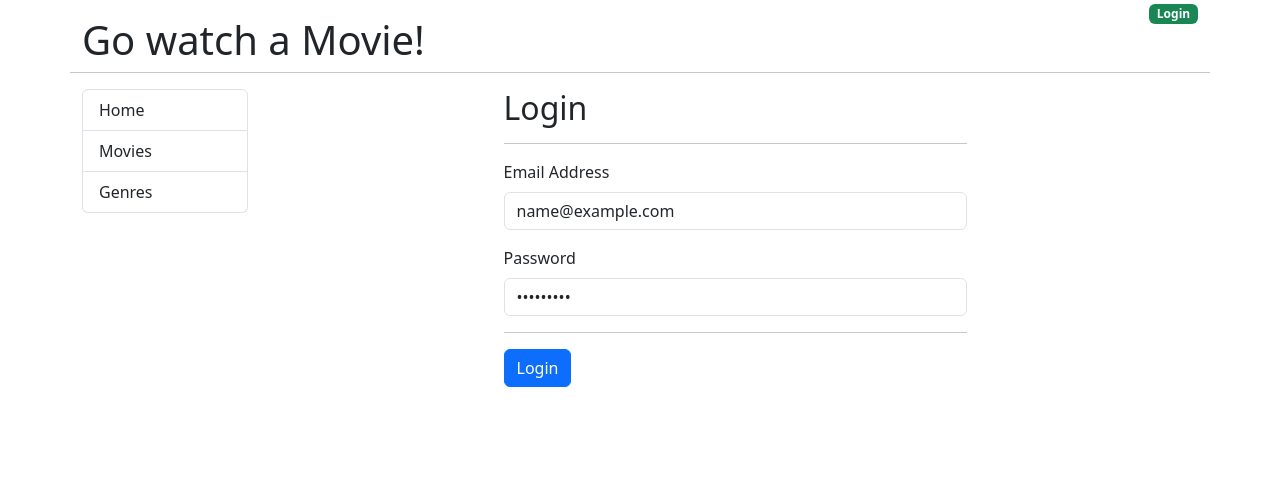
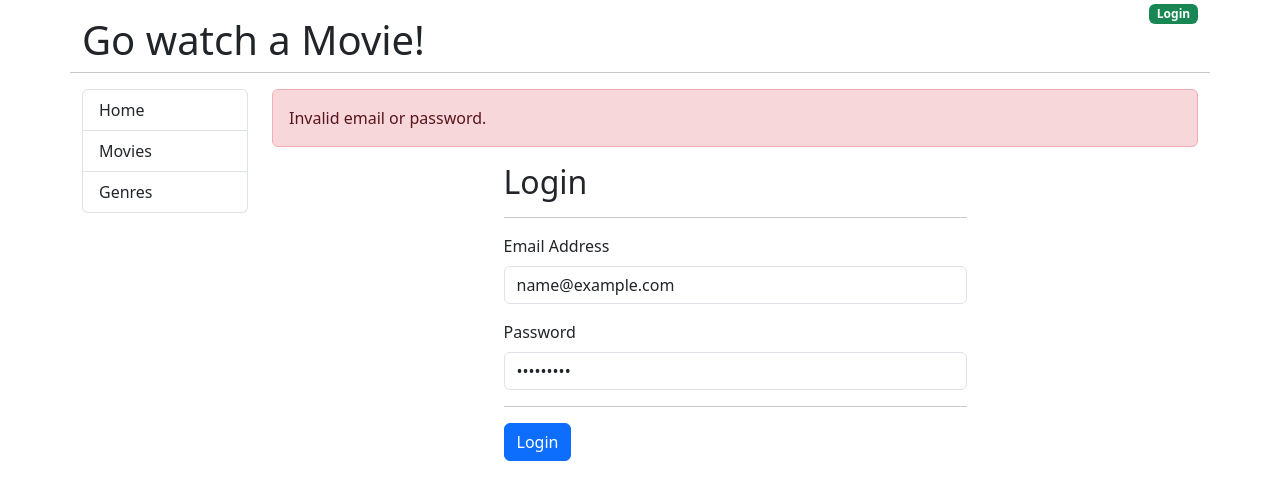
Before and after one commit to Louis-Gil/playground, a React (Create React App) app in the folder go_guide/movie/movies-front/: page /login in a window 1280 px wide. Both pictures are taken after typing "name@example.com", "Sample123" into the empty fields and a click on the input "Login". Shown: the top 500 px of the page. Built offline with nearby package versions, Linux system fonts and the light colour scheme.

Commit message:
feat : Add alert component and navigator from login

```diff
--- a/go_guide/movie/movies-front/src/App.js
+++ b/go_guide/movie/movies-front/src/App.js
@@ -1,8 +1,11 @@
 import { useState } from 'react';
 import { Link, Outlet } from 'react-router-dom';
+import Alert from './components/Alert';
 
 function App() {
 	const [jwtToken, setJwtToken] = useState('');
+	const [alertMessage, setAlertMessage] = useState('');
+	const [alertClassName, setAlertClassName] = useState('d-none');
 
 	return (
 		<div className="container">
@@ -69,7 +72,15 @@
 					</nav>
 				</div>
 				<div className="col-md-10">
-					<Outlet context={{ jwtToken, setJwtToken }} />
+					<Alert message={alertMessage} className={alertClassName} />
+					<Outlet
+						context={{
+							jwtToken,
+							setJwtToken,
+							setAlertClassName,
+							setAlertMessage,
+						}}
+					/>
 				</div>
 			</div>
 		</div>
--- /dev/null
+++ b/go_guide/movie/movies-front/src/components/Alert.js
@@ -0,0 +1,9 @@
+const Alert = (props) => {
+	return (
+		<div className={'alert ' + props.className} role="alert">
+			{props.message}
+		</div>
+	);
+};
+
+export default Alert;
--- a/go_guide/movie/movies-front/src/components/Login.js
+++ b/go_guide/movie/movies-front/src/components/Login.js
@@ -1,5 +1,5 @@
 import { useState } from 'react';
-import { useOutletContext } from 'react-router-dom';
+import { useNavigate, useOutletContext } from 'react-router-dom';
 import Input from './form/input';
 
 const Login = () => {
@@ -7,12 +7,22 @@
 	const [password, setPassword] = useState('');
 
 	const { setJwtToken } = useOutletContext();
+	const { setAlertClassName } = useOutletContext();
+	const { setAlertMessage } = useOutletContext();
+
+	const navigate = useNavigate();
 
 	const handleSummit = (event) => {
 		event.preventDefault();
 
 		if (email === 'admin@apple.com') {
 			setJwtToken('apple');
+			setAlertClassName('d-none');
+			setAlertMessage('');
+			navigate('/');
+		} else {
+			setAlertClassName('alert-danger');
+			setAlertMessage('Invalid email or password.');
 		}
 	};
 
```
